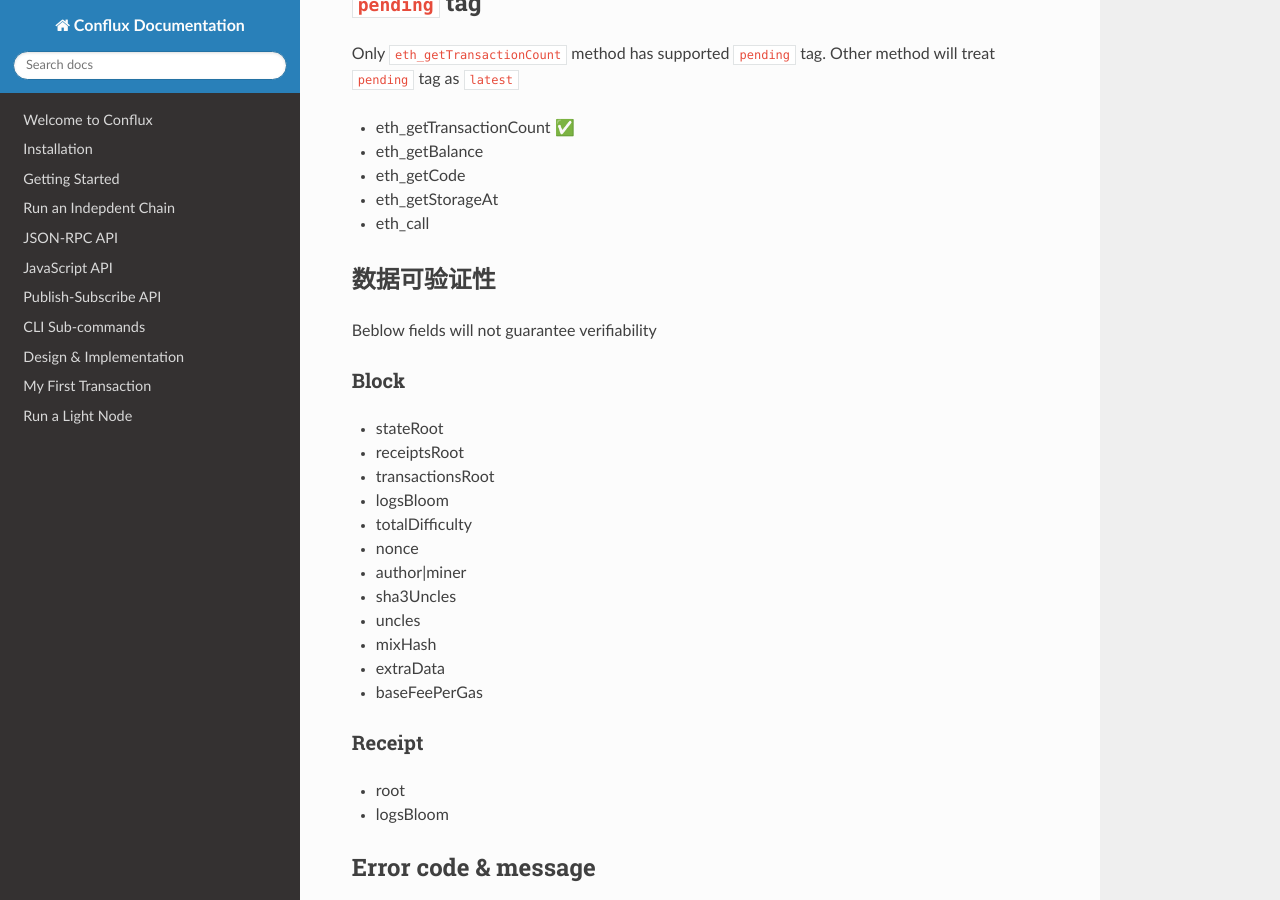
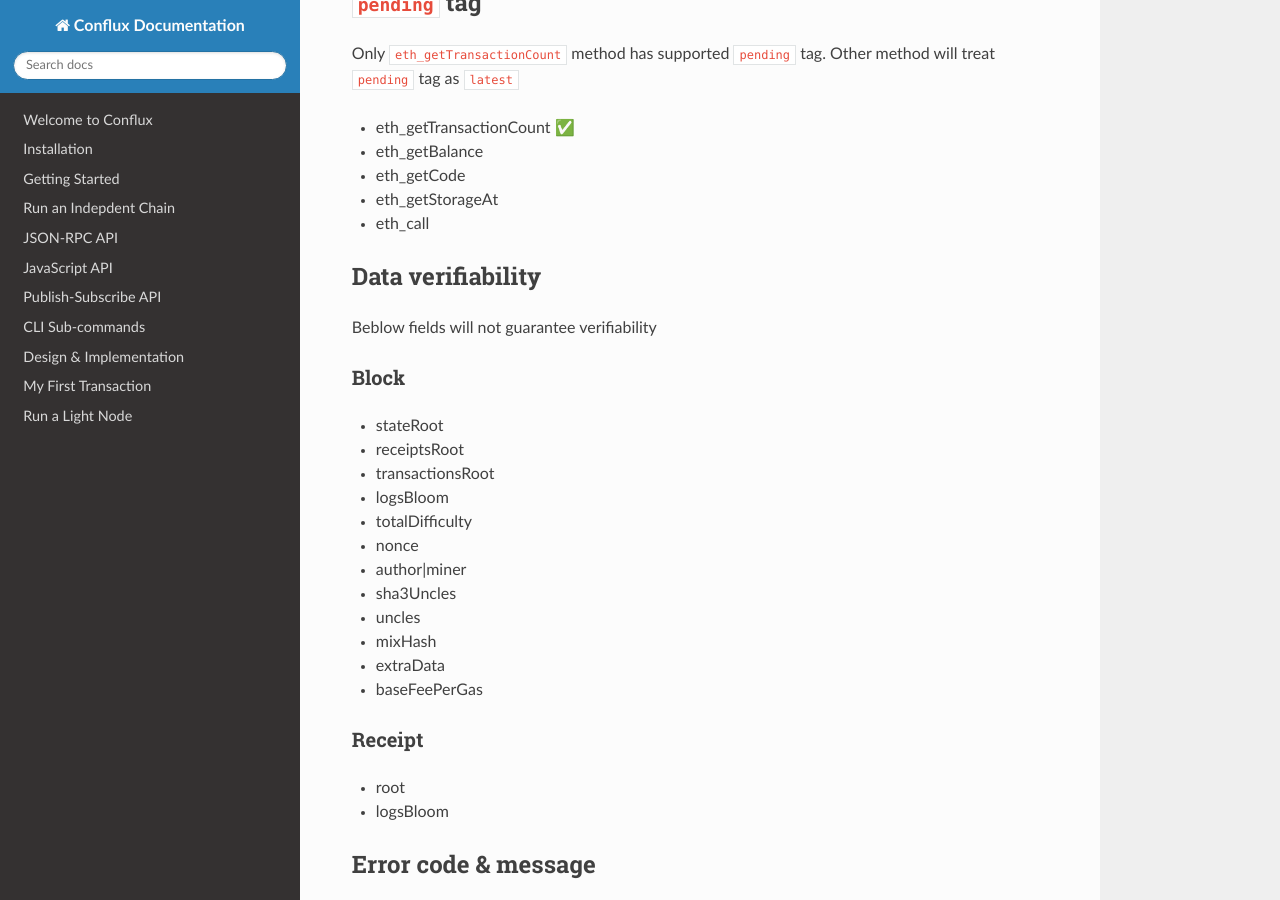
Before and after one commit to Conflux-Chain/conflux-doc, an MkDocs documentation site: the page built from docs/EVM-Space/RPC_Compatibility.md, in a window 1280 px wide and 900 px high, scrolled down 2570 px. Built offline with MkDocs 1.6.1, drawn with Linux system fonts in a browser that asks for light colours; nearby versions of some CDN libraries.

Commit message:
change to english

```diff
--- a/docs/EVM-Space/RPC_Compatibility.md
+++ b/docs/EVM-Space/RPC_Compatibility.md
@@ -81,7 +81,7 @@ Only `eth_getTransactionCount` method has supported `pending` tag. Other method
 * eth_getStorageAt
 * eth_call
 
-## 数据可验证性
+## Data verifiability
 
 Beblow fields will not guarantee verifiability
 
```
